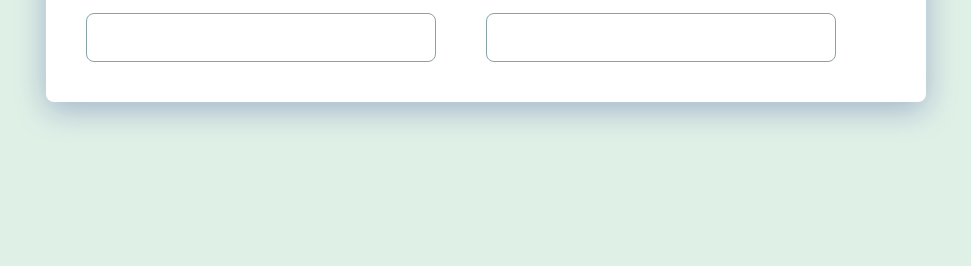
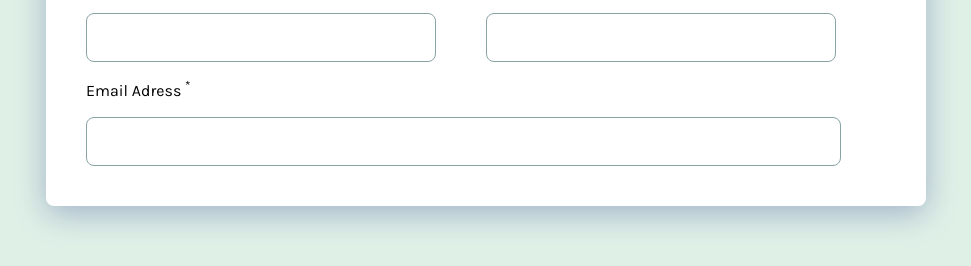
Before and after one commit to MahdisAmin/Contact-form, a plain HTML site: page index.html in a window 1280 px wide. Shown: the part 218-484 px from the top of the page, without its empty margins (154-1125 px from the left). Drawn offline with Linux system fonts and the light colour scheme.

Commit message:
email section and the styles  added

```diff
--- a/index.html
+++ b/index.html
@@ -1,25 +1,33 @@
 <!DOCTYPE html>
 <html lang="en">
+
 <head>
     <meta charset="UTF-8">
     <meta name="viewport" content="width=device-width, initial-scale=1.0">
     <link rel="stylesheet" href="style.css">
     <title>Contact US</title>
 </head>
+
 <body>
     <div class="card-container">
         <h1>Contact US</h1>
         <div class="name-container">
             <div class="first-name">
                 <label for="">First Name <sup>*</sup></label>
-                <input type="text" >
+                <input type="text">
             </div>
-            <div class="last-name">
+            <div class="first-name">
                 <label for="">Last Name <sup>*</sup></label>
                 <input type="text">
             </div>
         </div>
+
+        <div class="first-name" id="email">
+            <label for="">Email Adress <sup>*</sup></label>
+            <input type="text">
+        </div>
     </div>
     <script src="./app.js"></script>
 </body>
+
 </html>
--- a/style.css
+++ b/style.css
@@ -47,15 +47,14 @@ h1 {
   width: 100%;
    margin-top: 1rem;
 }
-.first-name,
-.last-name {
+.first-name {
   display: flex;
   flex-direction: column;
   margin-right: 50px;
   width: 100%;
   font-family: karla-regular;
 }
-.name-container input {
+input {
   padding: 1rem;
   border-radius: .5rem;
   margin-top: 1rem;
@@ -63,3 +62,10 @@ h1 {
   border-color: transparent;
   border: 1px solid var(--mediumgrey);
 }
+#email{
+    margin-top: 1rem;
+}
+#email input{
+    width: calc(100% - 45px);
+
+}
```
